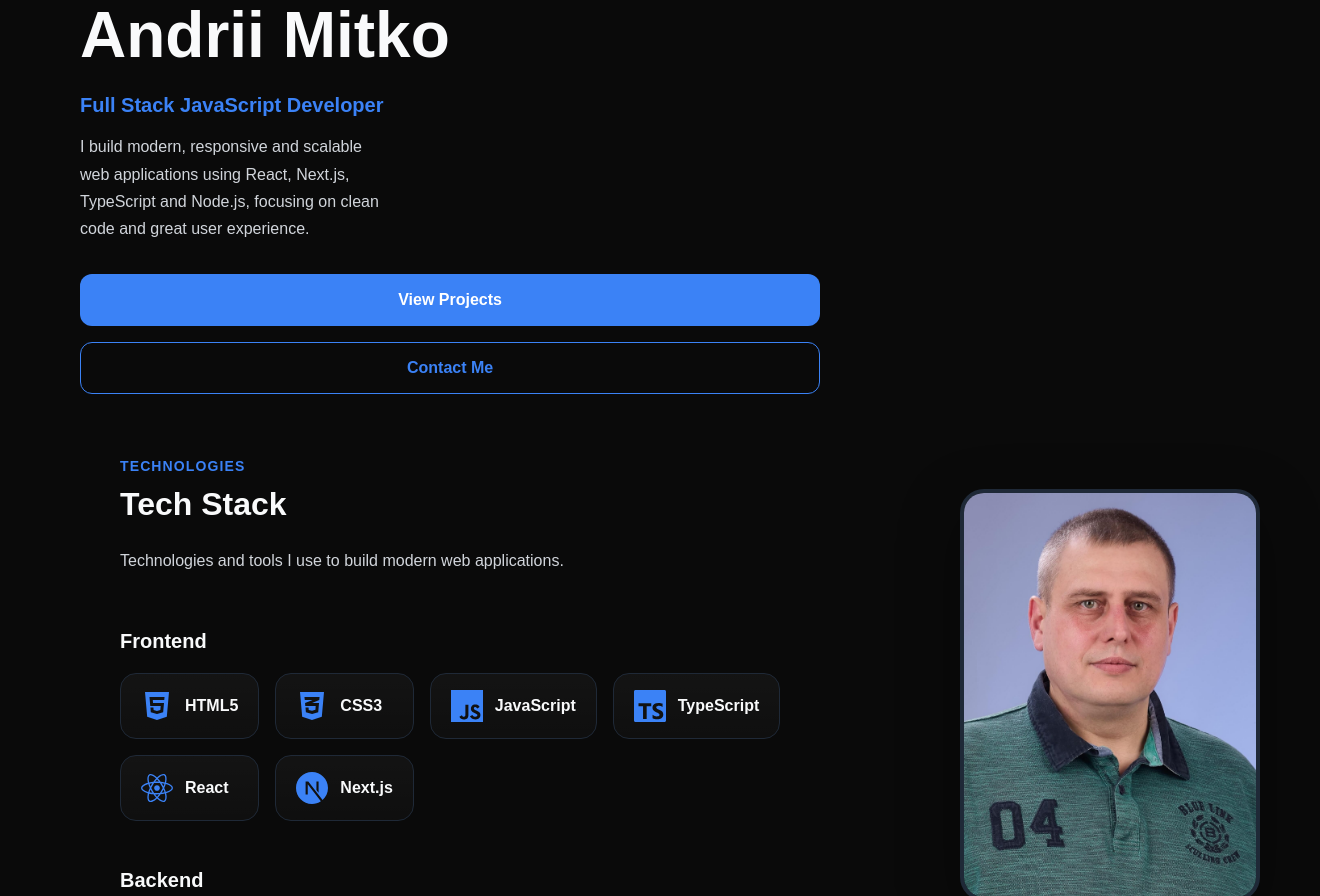
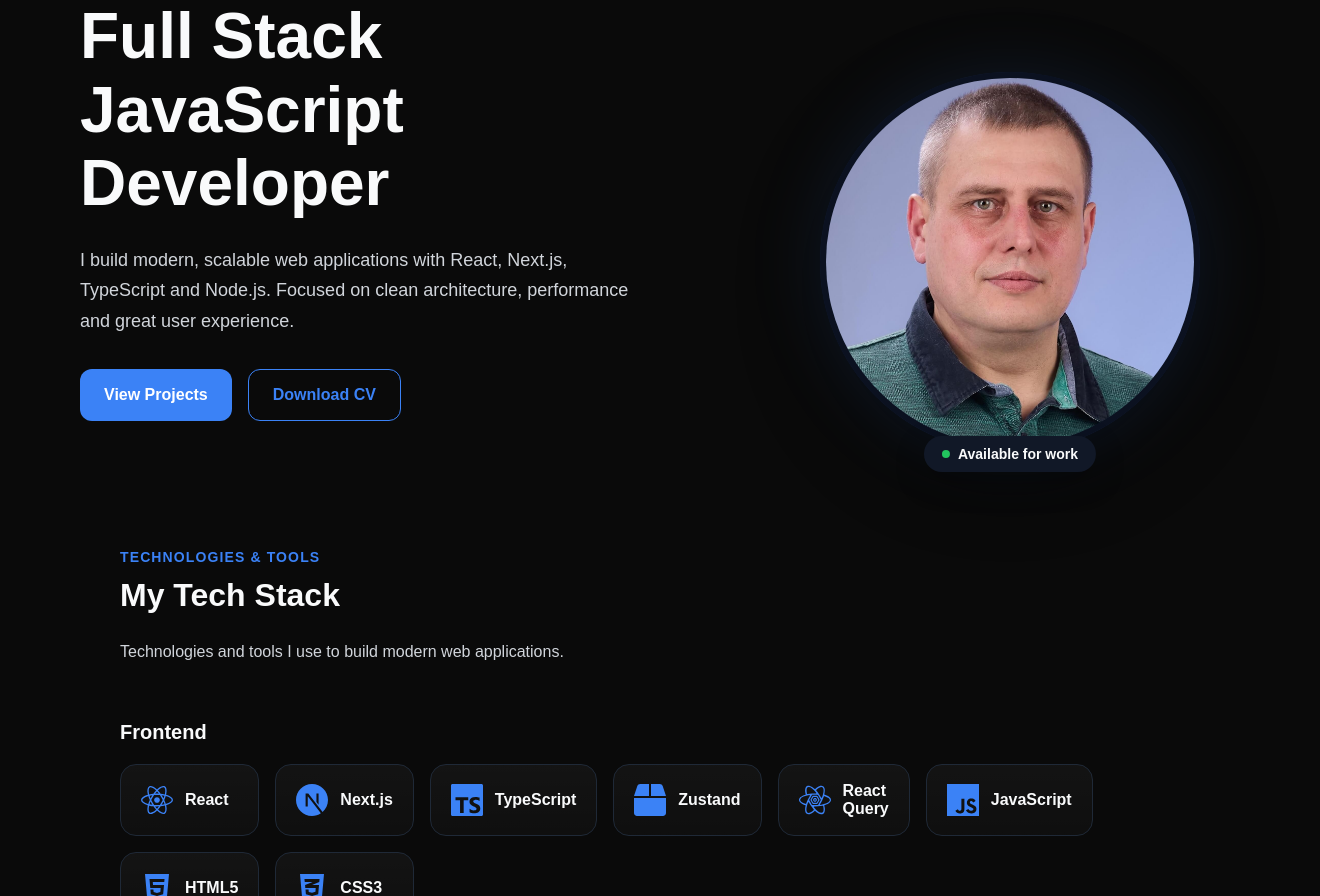
Before and after one commit to Andrii-Mitko/andrii-mitko-brand, a Next.js app: page / in a window 1280 px wide. Shown: the part 200-1096 px from the top of the page, 1320 px wide, since content can reach past the window. Built offline with nearby package versions, Linux system fonts and the light colour scheme.

Commit message:
Update the styles and content of the Hero section, add new technologies, and improve the project descriptions

```diff
--- a/src/components/sections/Hero/Hero.module.css
+++ b/src/components/sections/Hero/Hero.module.css
@@ -2,120 +2,132 @@
   padding-block: 72px;
 }
 
-.content {
-  display: flex;
-  flex-direction: column;
-  align-items: flex-start;
-}
+/* MAIN LAYOUT */
 
 .wrapper {
   display: grid;
+
   grid-template-columns: 1fr;
+
   gap: 48px;
+
+  align-items: center;
 }
 
-.image {
+/* CONTENT */
+
+.content {
   display: flex;
-  justify-content: center;
+
+  flex-direction: column;
+
+  align-items: flex-start;
+
+  max-width: 620px;
 }
+
+/* SMALL LABEL */
 
 .eyebrow {
   display: inline-block;
+
   margin-bottom: 16px;
 
   color: var(--color-primary);
+
   font-size: 0.875rem;
+
   font-weight: 600;
+
   letter-spacing: 0.08em;
+
   text-transform: uppercase;
 }
+
+/* TITLE */
 
 .title {
   margin: 0 0 24px;
 
   color: var(--color-text);
-  font-size: 2.5rem;
+
+  font-size: 2.25rem;
+
   font-weight: 800;
-  line-height: 1.1;
+
+  line-height: 1.15;
 }
 
-.subtitle {
-  margin-bottom: 16px;
-
-  color: var(--color-primary);
-
-  font-size: 1.25rem;
-  font-weight: 600;
-}
+/* DESCRIPTION */
 
 .description {
-  max-width: 34ch;
+  max-width: 55ch;
+
   margin: 0 0 32px;
 
   color: var(--color-text-secondary);
+
   font-size: 1rem;
+
   line-height: 1.7;
 }
 
+/* BUTTON AREA */
+
 .actions {
   display: flex;
+
   flex-direction: column;
+
   gap: 16px;
+
   width: 100%;
+
+  margin-bottom: 32px;
 }
 
-.actions a {
-  display: flex;
-  justify-content: center;
-  align-items: center;
-
-  min-height: 52px;
-
-  border-radius: 12px;
-
-  text-decoration: none;
-  font-weight: 600;
-
-  transition:
-    background-color 250ms ease,
-    color 250ms ease,
-    transform 250ms ease;
-}
-
-.actions a:first-child {
-  background: var(--color-primary);
-  color: #fff;
-}
-
-.actions a:first-child:hover {
-  background: var(--color-primary-hover);
-}
-
-.actions a:last-child {
-  border: 1px solid var(--color-primary);
-  color: var(--color-primary);
-}
-
-.actions a:last-child:hover {
-  transform: translateY(-2px);
-}
+/* TABLET */
 
 @media (min-width: 768px) {
+  .hero {
+    padding-block: 80px;
+  }
+
   .wrapper {
-    grid-template-columns: 1fr 320px;
-    align-items: center;
+    grid-template-columns:
+      minmax(0, 1fr)
+      320px;
+
+    gap: 40px;
+  }
+
+  .actions {
+    flex-direction: row;
+
+    width: auto;
   }
 }
 
+/* DESKTOP */
+
 @media (min-width: 1280px) {
-  .wrapper {
-    grid-template-columns: 1fr 420px;
-    gap: 80px;
-  }
   .hero {
     padding-block: 96px;
   }
+
+  .wrapper {
+    grid-template-columns:
+      minmax(500px, 1fr)
+      380px;
+
+    gap: 64px;
+  }
+
   .title {
     font-size: 4rem;
   }
+
+  .description {
+    font-size: 1.125rem;
+  }
 }
--- a/src/components/sections/Hero/Hero.tsx
+++ b/src/components/sections/Hero/Hero.tsx
@@ -10,25 +10,24 @@ export default function Hero() {
       <Container>
         <div className={styles.wrapper}>
           <div className={styles.content}>
-            <span className={styles.eyebrow}>👋 Hi, I`m</span>
+            <span className={styles.eyebrow}>👋 Hi, I`m Andrii</span>
 
-            <h1 className={styles.title}>Andrii Mitko</h1>
-
-            <h2 className={styles.subtitle}>Full Stack JavaScript Developer</h2>
+            <h1 className={styles.title}>Full Stack JavaScript Developer</h1>
 
             <p className={styles.description}>
-              I build modern, responsive and scalable web applications using
-              React, Next.js, TypeScript and Node.js, focusing on clean code and
-              great user experience.
+              I build modern, scalable web applications with React, Next.js,
+              TypeScript and Node.js. Focused on clean architecture, performance
+              and great user experience.
             </p>
 
             <div className={styles.actions}>
               <Button href="#projects">View Projects</Button>
 
-              <Button href="#contact" variant="secondary">
-                Contact Me
+              <Button href="/resume/Andrii-Mitko-CV.pdf" variant="secondary">
+                Download CV
               </Button>
             </div>
+
             <TechStack />
           </div>
           <HeroImage />
--- a/src/components/sections/Hero/HeroImage/HeroImage.module.css
+++ b/src/components/sections/Hero/HeroImage/HeroImage.module.css
@@ -1,24 +1,138 @@
 .wrapper {
   display: flex;
+
   justify-content: center;
   align-items: center;
+
   width: 100%;
+
+  padding-top: 30px;
 }
+
+.card {
+  position: relative;
+
+  display: flex;
+
+  justify-content: center;
+  align-items: center;
+
+  width: 280px;
+  height: 280px;
+
+  border-radius: 50%;
+
+  background: var(--color-surface);
+
+  box-shadow: 0 25px 80px rgba(0, 0, 0, 0.35);
+}
+
+/* glow behind photo */
+
+.glow {
+  position: absolute;
+
+  inset: -40px;
+
+  z-index: -1;
+
+  border-radius: 50%;
+
+  background: radial-gradient(
+    circle,
+    rgba(59, 130, 246, 0.35),
+    transparent 70%
+  );
+
+  filter: blur(25px);
+}
+
+/* photo */
 
 .img {
   width: 100%;
-  max-width: 300px;
-  height: auto;
-  border-radius: 24px;
-  border: 4px solid var(--color-surface-light);
-  box-shadow: 0 20px 60px rgba(0, 0, 0, 0.35);
+  height: 100%;
+
+  object-fit: cover;
+
+  object-position: center 10%;
+
+  border-radius: 50%;
 
   display: block;
+
+  border: 6px solid var(--color-bg);
 }
 
-@media (min-width: 1280px) {
-  .img {
-    width: 380px;
-    height: auto;
+/* availability badge */
+
+.badge {
+  position: absolute;
+
+  bottom: -20px;
+
+  left: 50%;
+
+  transform: translateX(-50%);
+
+  display: flex;
+
+  align-items: center;
+
+  gap: 8px;
+
+  padding: 10px 18px;
+
+  white-space: nowrap;
+
+  border-radius: 999px;
+
+  background: var(--color-surface);
+
+  color: var(--color-text);
+
+  font-size: 0.875rem;
+
+  font-weight: 600;
+
+  box-shadow: 0 10px 30px rgba(0, 0, 0, 0.25);
+}
+
+.badge span {
+  width: 8px;
+
+  height: 8px;
+
+  border-radius: 50%;
+
+  background: #22c55e;
+}
+
+/* tablet */
+
+@media (min-width: 768px) {
+  .wrapper {
+    padding-top: 50px;
+  }
+
+  .card {
+    width: 320px;
+
+    height: 320px;
+    transform: translateY(-500px);
   }
 }
+
+/* desktop */
+
+@media (min-width: 1280px) {
+  .wrapper {
+    padding-top: 0;
+  }
+
+  .card {
+    width: 380px;
+
+    height: 380px;
+  }
+}
--- a/src/components/sections/Hero/HeroImage/HeroImage.tsx
+++ b/src/components/sections/Hero/HeroImage/HeroImage.tsx
@@ -5,14 +5,23 @@ import styles from "./HeroImage.module.css";
 export default function HeroImage() {
   return (
     <div className={styles.wrapper}>
-      <Image
-        className={styles.img}
-        src="/logos/me.jpg"
-        alt="Andrii Mitko"
-        width={260}
-        height={260}
-        priority
-      />
+      <div className={styles.card}>
+        <div className={styles.glow} />
+
+        <Image
+          className={styles.img}
+          src="/logos/me.jpg"
+          alt="Andrii Mitko - Full Stack JavaScript Developer"
+          width={380}
+          height={380}
+          priority
+        />
+
+        <div className={styles.badge}>
+          <span />
+          Available for work
+        </div>
+      </div>
     </div>
   );
 }
--- a/src/components/sections/Projects/ProjectCard/ProjectCard.tsx
+++ b/src/components/sections/Projects/ProjectCard/ProjectCard.tsx
@@ -22,7 +22,9 @@ export default function ProjectCard({ project }: Props) {
           sizes="(max-width: 768px) 100vw, 33vw"
           className={styles.image}
         />
-        {project.featured && <span className={styles.featured}>Featured</span>}
+        {project.Featured && (
+          <span className={styles.featured}>Featured Project</span>
+        )}
       </div>
 
       <div className={styles.content}>
--- a/src/components/sections/Projects/data.ts
+++ b/src/components/sections/Projects/data.ts
@@ -5,35 +5,52 @@ export const projects: Project[] = [
     id: "wona-bride",
     title: "WONA Bride",
     description:
-      "Modern wedding dress e-commerce website built with Next.js, TypeScript and MongoDB.",
+      "Commercial full-stack wedding dress e-commerce website developed for a real bridal salon. Features product catalog, shopping cart, Telegram order notifications, admin panel and MongoDB database.",
     image: "/projects/wona-bride.webp",
-    technologies: ["Next.js", "React", "TypeScript", "MongoDB"],
+    technologies: [
+      "Next.js",
+      "React",
+      "TypeScript",
+      "MongoDB",
+      "Mongoose",
+      "Zustand",
+      "Cloudinary",
+      "Telegram Bot",
+    ],
     live: "https://wona-bride.com.ua",
-    featured: true,
+    Featured: true,
   },
   {
     id: "portfolio",
     title: "Developer Portfolio",
     description:
-      "Personal portfolio showcasing projects, technologies and development experience.",
+      "Modern portfolio built with Next.js, TypeScript and reusable UI components, focused on performance, accessibility and responsive design.",
     image: "/projects/portfolio.webp",
-    technologies: ["Next.js", "React", "TypeScript"],
+    technologies: ["Next.js", "React", "TypeScript", "CSS Modules"],
     github: "https://github.com/Andrii-Mitko/andrii-mitko-brand",
     live: "https://andrii-mitko-brand.vercel.app/",
   },
   {
     id: "notehub-api",
     title: "NoteHub API",
-    description: "REST API for notes with authentication, MongoDB and Express.",
+    description:
+      "Responsive team project with adaptive layout, interactive UI and modern frontend development practices.",
     image: "/projects/notehub.webp",
-    technologies: ["Node.js", "Express", "MongoDB"],
+    technologies: [
+      "Node.js",
+      "Express",
+      "MongoDB",
+      "JWT",
+      "Mongoose",
+      "Cloudinary",
+    ],
     github: "https://github.com/Andrii-Mitko/nodejs-hw/tree/05-mail-and-img",
   },
   {
     id: "stp-13021",
     title: "STP-13021",
     description:
-      "Responsive web application built with modern frontend technologies.",
+      "Responsive commercial website created for a client with modern UI, smooth animations and interactive user experience.",
     image: "/projects/stp-13021.webp",
     technologies: ["HTML", "CSS", "JavaScript"],
     live: "https://anastacia-tkachova.github.io/STP-13021/",
--- a/src/components/sections/TechStack/TechStack.module.css
+++ b/src/components/sections/TechStack/TechStack.module.css
@@ -1,5 +1,5 @@
 .section {
-  margin-top: 64px;
+  padding-block: 96px;
 }
 .header {
   margin-bottom: 56px;
@@ -44,7 +44,7 @@
   display: flex;
   align-items: center;
   gap: 12px;
-
+  min-height: 72px;
   padding: 16px 20px;
 
   border: 1px solid var(--color-surface-light);
@@ -81,11 +81,9 @@
 }
 
 .card:hover .icon {
-  transform: scale(1.15) rotate(-8deg);
-}
-.card:hover .icon {
   transform: scale(1.15) rotate(5deg);
 }
+
 .category {
   margin-bottom: 48px;
 }
@@ -106,12 +104,12 @@
 
 @media (min-width: 768px) {
   .grid {
-    grid-template-columns: repeat(2, 1fr);
+    grid-template-columns: repeat(3, 1fr);
   }
 }
 
 @media (min-width: 1280px) {
   .grid {
-    grid-template-columns: repeat(4, 1fr);
+    grid-template-columns: repeat(6, 1fr);
   }
 }
--- a/src/components/sections/TechStack/TechStack.tsx
+++ b/src/components/sections/TechStack/TechStack.tsx
@@ -26,9 +26,9 @@ export default function TechStack() {
     <section className={styles.section} id="tech-stack">
       <Container>
         <header className={styles.header}>
-          <p className={styles.eyebrow}>Technologies</p>
+          <p className={styles.eyebrow}>Technologies & Tools</p>
 
-          <h2 className={styles.title}>Tech Stack</h2>
+          <h2 className={styles.title}>My Tech Stack</h2>
 
           <p className={styles.description}>
             Technologies and tools I use to build modern web applications.
--- a/src/data/technologies.ts
+++ b/src/data/technologies.ts
@@ -7,6 +7,8 @@ import {
   FaGitAlt,
   FaDocker,
   FaGithub,
+  FaDatabase,
+  FaBox,
 } from "react-icons/fa";
 import {
   SiJavascript,
@@ -15,34 +17,12 @@ import {
   SiExpress,
   SiMongodb,
   SiFigma,
+  SiReactquery,
+  SiCloudinary,
 } from "react-icons/si";
 import { VscVscode } from "react-icons/vsc";
 
 export const technologies: Technology[] = [
-  {
-    id: "html5",
-    name: "HTML5",
-    icon: FaHtml5,
-    category: "frontend",
-  },
-  {
-    id: "css3",
-    name: "CSS3",
-    icon: FaCss3Alt,
-    category: "frontend",
-  },
-  {
-    id: "javascript",
-    name: "JavaScript",
-    icon: SiJavascript,
-    category: "frontend",
-  },
-  {
-    id: "typescript",
-    name: "TypeScript",
-    icon: SiTypescript,
-    category: "frontend",
-  },
   {
     id: "react",
     name: "React",
@@ -56,6 +36,43 @@ export const technologies: Technology[] = [
     category: "frontend",
   },
   {
+    id: "typescript",
+    name: "TypeScript",
+    icon: SiTypescript,
+    category: "frontend",
+  },
+  {
+    id: "zustand",
+    name: "Zustand",
+    icon: FaBox,
+    category: "frontend",
+  },
+  {
+    id: "react-query",
+    name: "React Query",
+    icon: SiReactquery,
+    category: "frontend",
+  },
+  {
+    id: "javascript",
+    name: "JavaScript",
+    icon: SiJavascript,
+    category: "frontend",
+  },
+  {
+    id: "html5",
+    name: "HTML5",
+    icon: FaHtml5,
+    category: "frontend",
+  },
+  {
+    id: "css3",
+    name: "CSS3",
+    icon: FaCss3Alt,
+    category: "frontend",
+  },
+
+  {
     id: "nodejs",
     name: "Node.js",
     icon: FaNodeJs,
@@ -68,11 +85,24 @@ export const technologies: Technology[] = [
     category: "backend",
   },
   {
+    id: "mongoose",
+    name: "Mongoose",
+    icon: FaDatabase,
+    category: "backend",
+  },
+  {
+    id: "cloudinary",
+    name: "Cloudinary",
+    icon: SiCloudinary,
+    category: "backend",
+  },
+  {
     id: "mongodb",
     name: "MongoDB",
     icon: SiMongodb,
     category: "database",
   },
+
   {
     id: "git",
     name: "Git",
--- a/src/types/project.ts
+++ b/src/types/project.ts
@@ -6,5 +6,5 @@ export type Project = {
   technologies: string[];
   github?: string;
   live?: string;
-  featured?: boolean;
+  Featured?: boolean;
 };
```
